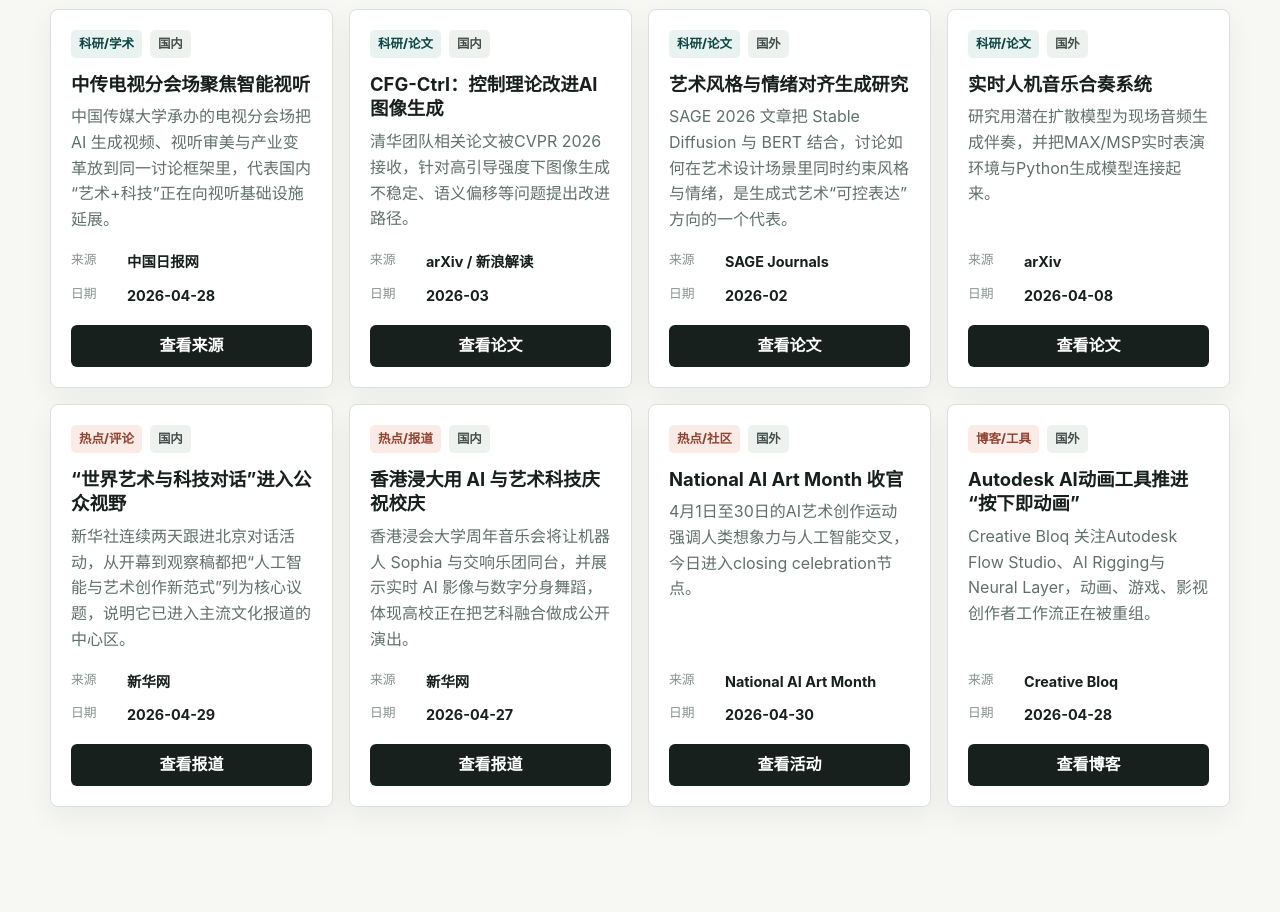
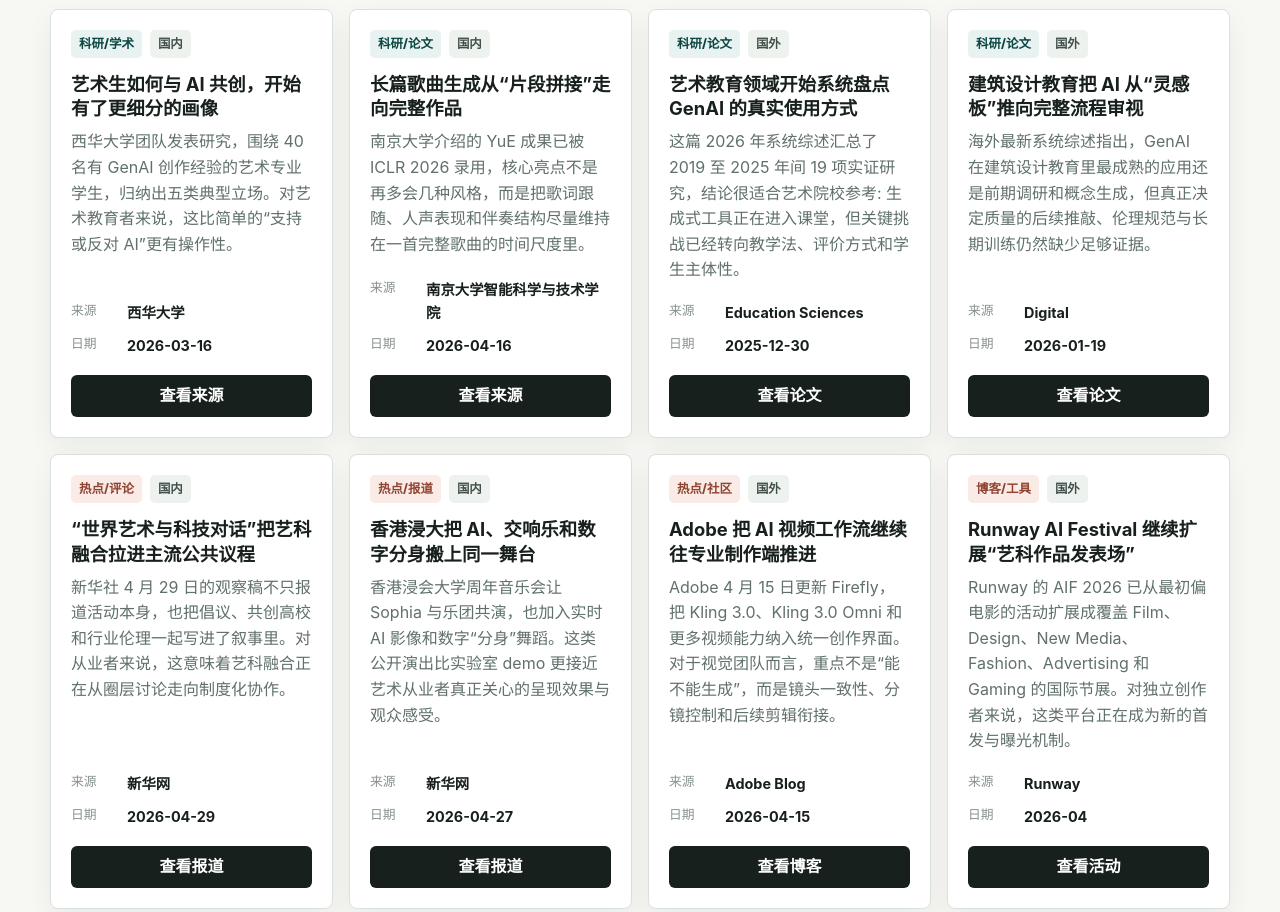
Before and after one commit to wizardAEI/ai-art-explore, a plain HTML site: page index.html in a window 1280 px wide. Shown: the part 1440-2352 px from the top of the page. Drawn offline with Linux system fonts and the light colour scheme.

Commit message:
update art tech daily for 2026-05-01

```diff
--- a/index.html
+++ b/index.html
@@ -3,8 +3,8 @@
   <head>
     <meta charset="utf-8">
     <meta name="viewport" content="width=device-width, initial-scale=1">
-    <meta name="description" content="2026年4月30日艺术与科技交叉热点日报，聚焦艺科融合对话、生成式创作研究、视听创新与创作者工具链变化。">
-    <title>艺术与科技交叉日报｜2026-04-30</title>
+    <meta name="description" content="2026年5月1日艺术与科技交叉热点日报，聚焦艺术教育、音乐生成、建筑设计教学，以及面向创作者的AI影像与国际艺科活动。">
+    <title>艺术与科技交叉日报｜2026-05-01</title>
     <link rel="preload" as="image" href="assets/art-tech-hero.png">
     <link rel="stylesheet" href="styles.css">
   </head>
@@ -24,10 +24,10 @@
         </div>
       </nav>
       <section class="hero__content" id="top">
-        <p class="eyebrow">2026年4月30日 · 今日追踪</p>
+        <p class="eyebrow">2026年5月1日 · 今日追踪</p>
         <h1>艺术与科技交叉日报</h1>
         <p class="hero__lead">
-          今日样本按科研/论文与热点动态各半整理，国内外来源各占一半，重点观察艺科融合公共议程、生成式影像可控性、音乐协作系统与创作者工具自动化。
+          今日选题按科研/论文与热点动态各半整理，国内外来源各占一半，重点看艺术教育、人机共创、音乐生成，以及创作者工具和国际艺科活动的新信号。
         </p>
         <div class="hero__meta" aria-label="日报配比">
           <span>8 条精选</span>
@@ -46,18 +46,18 @@
         <div class="brief__grid">
           <article>
             <span class="brief__number">01</span>
-            <h3>艺科融合进入制度化议程</h3>
-            <p>北京举行的“世界艺术与科技对话”不只是一场论坛，还发布了北京倡议并拆分出电视、曲艺、音乐等分会场，说明这条议题正在走向更稳定的组织化协作。</p>
+            <h3>教育场景成了最清晰的试验田</h3>
+            <p>今天最值得关注的研究不再只问“模型能生成什么”，而是在问艺术生、设计生和建筑学生如何与 AI 共创，课程、伦理和作者权如何一起重写。</p>
           </article>
           <article>
             <span class="brief__number">02</span>
-            <h3>论文侧更关心可控性</h3>
-            <p>图像生成控制、艺术风格与情绪对齐、实时音乐合奏等研究都在从“会生成”转向“可控、可协作、可复用”，创作系统越来越像专业生产工具。</p>
+            <h3>音乐仍是艺科融合的高活跃带</h3>
+            <p>从西华大学关于艺术生创作身份的研究，到南京大学入选 ICLR 2026 的长篇歌曲生成成果，再到香港浸大的人机共演，音乐正在成为最容易看到“共创”张力的现场。</p>
           </article>
           <article>
             <span class="brief__number">03</span>
-            <h3>社区与软件同步扩张</h3>
-            <p>National AI Art Month 在 4 月 30 日迎来收官节点，Autodesk 也继续把 AI Rigging、Neural Layer 推向创作者，这说明社区认同和软件基础设施正在一起长出来。</p>
+            <h3>海外热点转向工具链与创作生态</h3>
+            <p>Adobe 把视频创作进一步拉进 Firefly，Runway 继续扩大 AI Festival 版图。相比“模型竞赛”，创作者现在更关心的是工作流、展映场景和持续发表的机会。</p>
           </article>
         </div>
       </section>
@@ -80,13 +80,13 @@
               <span class="tag tag--research">科研/学术</span>
               <span class="tag">国内</span>
             </div>
-            <h3>中传电视分会场聚焦智能视听</h3>
-            <p>中国传媒大学承办的电视分会场把 AI 生成视频、视听审美与产业变革放到同一讨论框架里，代表国内“艺术+科技”正在向视听基础设施延展。</p>
+            <h3>艺术生如何与 AI 共创，开始有了更细分的画像</h3>
+            <p>西华大学团队发表研究，围绕 40 名有 GenAI 创作经验的艺术专业学生，归纳出五类典型立场。对艺术教育者来说，这比简单的“支持或反对 AI”更有操作性。</p>
             <dl>
-              <div><dt>来源</dt><dd>中国日报网</dd></div>
-              <div><dt>日期</dt><dd>2026-04-28</dd></div>
+              <div><dt>来源</dt><dd>西华大学</dd></div>
+              <div><dt>日期</dt><dd>2026-03-16</dd></div>
             </dl>
-            <a class="source-card__link" href="https://cn.chinadaily.com.cn/a/202604/28/WS69f06f9ba310942cc49a9e3b.html" target="_blank" rel="noreferrer">查看来源</a>
+            <a class="source-card__link" href="https://www.xhu.edu.cn/9f/84/c8004a237444/page.htm" target="_blank" rel="noreferrer">查看来源</a>
           </article>
 
           <article class="source-card" data-tags="research cn">
@@ -94,13 +94,13 @@
               <span class="tag tag--research">科研/论文</span>
               <span class="tag">国内</span>
             </div>
-            <h3>CFG-Ctrl：控制理论改进AI图像生成</h3>
-            <p>清华团队相关论文被CVPR 2026接收，针对高引导强度下图像生成不稳定、语义偏移等问题提出改进路径。</p>
+            <h3>长篇歌曲生成从“片段拼接”走向完整作品</h3>
+            <p>南京大学介绍的 YuE 成果已被 ICLR 2026 录用，核心亮点不是再多会几种风格，而是把歌词跟随、人声表现和伴奏结构尽量维持在一首完整歌曲的时间尺度里。</p>
             <dl>
-              <div><dt>来源</dt><dd>arXiv / 新浪解读</dd></div>
-              <div><dt>日期</dt><dd>2026-03</dd></div>
+              <div><dt>来源</dt><dd>南京大学智能科学与技术学院</dd></div>
+              <div><dt>日期</dt><dd>2026-04-16</dd></div>
             </dl>
-            <a class="source-card__link" href="https://arxiv.org/abs/2603.03281" target="_blank" rel="noreferrer">查看论文</a>
+            <a class="source-card__link" href="https://is.nju.edu.cn/ab/2f/c57162a830255/page.htm" target="_blank" rel="noreferrer">查看来源</a>
           </article>
 
           <article class="source-card" data-tags="research global">
@@ -108,13 +108,13 @@
               <span class="tag tag--research">科研/论文</span>
               <span class="tag">国外</span>
             </div>
-            <h3>艺术风格与情绪对齐生成研究</h3>
-            <p>SAGE 2026 文章把 Stable Diffusion 与 BERT 结合，讨论如何在艺术设计场景里同时约束风格与情绪，是生成式艺术“可控表达”方向的一个代表。</p>
+            <h3>艺术教育领域开始系统盘点 GenAI 的真实使用方式</h3>
+            <p>这篇 2026 年系统综述汇总了 2019 至 2025 年间 19 项实证研究，结论很适合艺术院校参考: 生成式工具正在进入课堂，但关键挑战已经转向教学法、评价方式和学生主体性。</p>
             <dl>
-              <div><dt>来源</dt><dd>SAGE Journals</dd></div>
-              <div><dt>日期</dt><dd>2026-02</dd></div>
+              <div><dt>来源</dt><dd>Education Sciences</dd></div>
+              <div><dt>日期</dt><dd>2025-12-30</dd></div>
             </dl>
-            <a class="source-card__link" href="https://journals.sagepub.com/doi/abs/10.1177/30504554251361472" target="_blank" rel="noreferrer">查看论文</a>
+            <a class="source-card__link" href="https://www.mdpi.com/2227-7102/16/1/47" target="_blank" rel="noreferrer">查看论文</a>
           </article>
 
           <article class="source-card" data-tags="research global">
@@ -122,13 +122,13 @@
               <span class="tag tag--research">科研/论文</span>
               <span class="tag">国外</span>
             </div>
-            <h3>实时人机音乐合奏系统</h3>
-            <p>研究用潜在扩散模型为现场音频生成伴奏，并把MAX/MSP实时表演环境与Python生成模型连接起来。</p>
+            <h3>建筑设计教育把 AI 从“灵感板”推向完整流程审视</h3>
+            <p>海外最新系统综述指出，GenAI 在建筑设计教育里最成熟的应用还是前期调研和概念生成，但真正决定质量的后续推敲、伦理规范与长期训练仍然缺少足够证据。</p>
             <dl>
-              <div><dt>来源</dt><dd>arXiv</dd></div>
-              <div><dt>日期</dt><dd>2026-04-08</dd></div>
+              <div><dt>来源</dt><dd>Digital</dd></div>
+              <div><dt>日期</dt><dd>2026-01-19</dd></div>
             </dl>
-            <a class="source-card__link" href="https://arxiv.org/abs/2604.07612" target="_blank" rel="noreferrer">查看论文</a>
+            <a class="source-card__link" href="https://www.mdpi.com/2673-6470/6/1/6" target="_blank" rel="noreferrer">查看论文</a>
           </article>
 
           <article class="source-card" data-tags="trend cn">
@@ -136,13 +136,13 @@
               <span class="tag tag--trend">热点/评论</span>
               <span class="tag">国内</span>
             </div>
-            <h3>“世界艺术与科技对话”进入公众视野</h3>
-            <p>新华社连续两天跟进北京对话活动，从开幕到观察稿都把“人工智能与艺术创作新范式”列为核心议题，说明它已进入主流文化报道的中心区。</p>
+            <h3>“世界艺术与科技对话”把艺科融合拉进主流公共议程</h3>
+            <p>新华社 4 月 29 日的观察稿不只报道活动本身，也把倡议、共创高校和行业伦理一起写进了叙事里。对从业者来说，这意味着艺科融合正在从圈层讨论走向制度化协作。</p>
             <dl>
               <div><dt>来源</dt><dd>新华网</dd></div>
               <div><dt>日期</dt><dd>2026-04-29</dd></div>
             </dl>
-            <a class="source-card__link" href="https://www.news.cn/20260429/31c182f16aa7460aa1621b78749ae348/c.html" target="_blank" rel="noreferrer">查看报道</a>
+            <a class="source-card__link" href="https://www.news.cn/tech/20260429/eb9424bca9db472cac384c4fb42682e0/c.html" target="_blank" rel="noreferrer">查看报道</a>
           </article>
 
           <article class="source-card" data-tags="trend cn">
@@ -150,8 +150,8 @@
               <span class="tag tag--trend">热点/报道</span>
               <span class="tag">国内</span>
             </div>
-            <h3>香港浸大用 AI 与艺术科技庆祝校庆</h3>
-            <p>香港浸会大学周年音乐会将让机器人 Sophia 与交响乐团同台，并展示实时 AI 影像与数字分身舞蹈，体现高校正在把艺科融合做成公开演出。</p>
+            <h3>香港浸大把 AI、交响乐和数字分身搬上同一舞台</h3>
+            <p>香港浸会大学周年音乐会让 Sophia 与乐团共演，也加入实时 AI 影像和数字“分身”舞蹈。这类公开演出比实验室 demo 更接近艺术从业者真正关心的呈现效果与观众感受。</p>
             <dl>
               <div><dt>来源</dt><dd>新华网</dd></div>
               <div><dt>日期</dt><dd>2026-04-27</dd></div>
@@ -164,13 +164,13 @@
               <span class="tag tag--trend">热点/社区</span>
               <span class="tag">国外</span>
             </div>
-            <h3>National AI Art Month 收官</h3>
-            <p>4月1日至30日的AI艺术创作运动强调人类想象力与人工智能交叉，今日进入closing celebration节点。</p>
+            <h3>Adobe 把 AI 视频工作流继续往专业制作端推进</h3>
+            <p>Adobe 4 月 15 日更新 Firefly，把 Kling 3.0、Kling 3.0 Omni 和更多视频能力纳入统一创作界面。对于视觉团队而言，重点不是“能不能生成”，而是镜头一致性、分镜控制和后续剪辑衔接。</p>
             <dl>
-              <div><dt>来源</dt><dd>National AI Art Month</dd></div>
-              <div><dt>日期</dt><dd>2026-04-30</dd></div>
+              <div><dt>来源</dt><dd>Adobe Blog</dd></div>
+              <div><dt>日期</dt><dd>2026-04-15</dd></div>
             </dl>
-            <a class="source-card__link" href="https://www.nationalaiartmonth.com/" target="_blank" rel="noreferrer">查看活动</a>
+            <a class="source-card__link" href="https://blog.adobe.com/en/publish/2026/04/15/adobe-extends-leadership-video-unleashing-new-ai-powered-creation-firefly-reinventing-color-editors-in-premiere" target="_blank" rel="noreferrer">查看博客</a>
           </article>
 
           <article class="source-card" data-tags="trend global">
@@ -178,13 +178,13 @@
               <span class="tag tag--trend">博客/工具</span>
               <span class="tag">国外</span>
             </div>
-            <h3>Autodesk AI动画工具推进“按下即动画”</h3>
-            <p>Creative Bloq 关注Autodesk Flow Studio、AI Rigging与Neural Layer，动画、游戏、影视创作者工作流正在被重组。</p>
+            <h3>Runway AI Festival 继续扩展“艺科作品发表场”</h3>
+            <p>Runway 的 AIF 2026 已从最初偏电影的活动扩展成覆盖 Film、Design、New Media、Fashion、Advertising 和 Gaming 的国际节展。对独立创作者来说，这类平台正在成为新的首发与曝光机制。</p>
             <dl>
-              <div><dt>来源</dt><dd>Creative Bloq</dd></div>
-              <div><dt>日期</dt><dd>2026-04-28</dd></div>
+              <div><dt>来源</dt><dd>Runway</dd></div>
+              <div><dt>日期</dt><dd>2026-04</dd></div>
             </dl>
-            <a class="source-card__link" href="https://www.creativebloq.com/art/animation/how-autodesks-new-ai-tool-gets-us-closer-to-just-press-animate" target="_blank" rel="noreferrer">查看博客</a>
+            <a class="source-card__link" href="https://aif.runwayml.com/" target="_blank" rel="noreferrer">查看活动</a>
           </article>
         </div>
       </section>
@@ -195,15 +195,15 @@
           <h2 id="sources-title">编辑观察</h2>
         </div>
         <div class="note-grid">
-          <p>今日最强信号来自国内艺科对话活动的集中爆发：论坛、倡议、电视分会场与高校公开演出连成一条线，说明“艺术+科技”正在从概念热词走向协作网络。</p>
-          <p>科研侧的关键词仍是“可控”和“协同”：从图像生成控制，到风格情绪对齐，再到实时音乐合奏，下一轮竞争更像专业创作系统之争。</p>
-          <p>海外热点则更偏向创作者社区与软件基础设施，AI 艺术生态已经不只是模型能力展示，而是在补足活动组织、行业工具和创作流程。</p>
+          <p>今天的研究面貌很鲜明: 艺术院校与设计教育正在变成生成式工具最早被系统讨论、最早遇到伦理摩擦、也最容易沉淀方法论的场域。</p>
+          <p>国内值得持续追踪的是“音乐+AI”这条线，它同时覆盖论文、论坛、教学和公开演出，比单纯的模型发布更接近真实创作生态。</p>
+          <p>海外热点则在向“创作者基础设施”移动，Firefly 和 Runway 代表的不是单点爆款，而是 AI 如何进入视频、节展、发布与职业化工作流。</p>
         </div>
       </section>
     </main>
 
     <footer class="footer">
-      <p>艺术与科技交叉日报 · 2026-04-30</p>
+      <p>艺术与科技交叉日报 · 2026-05-01</p>
       <a href="#top">回到顶部</a>
     </footer>
 
```
